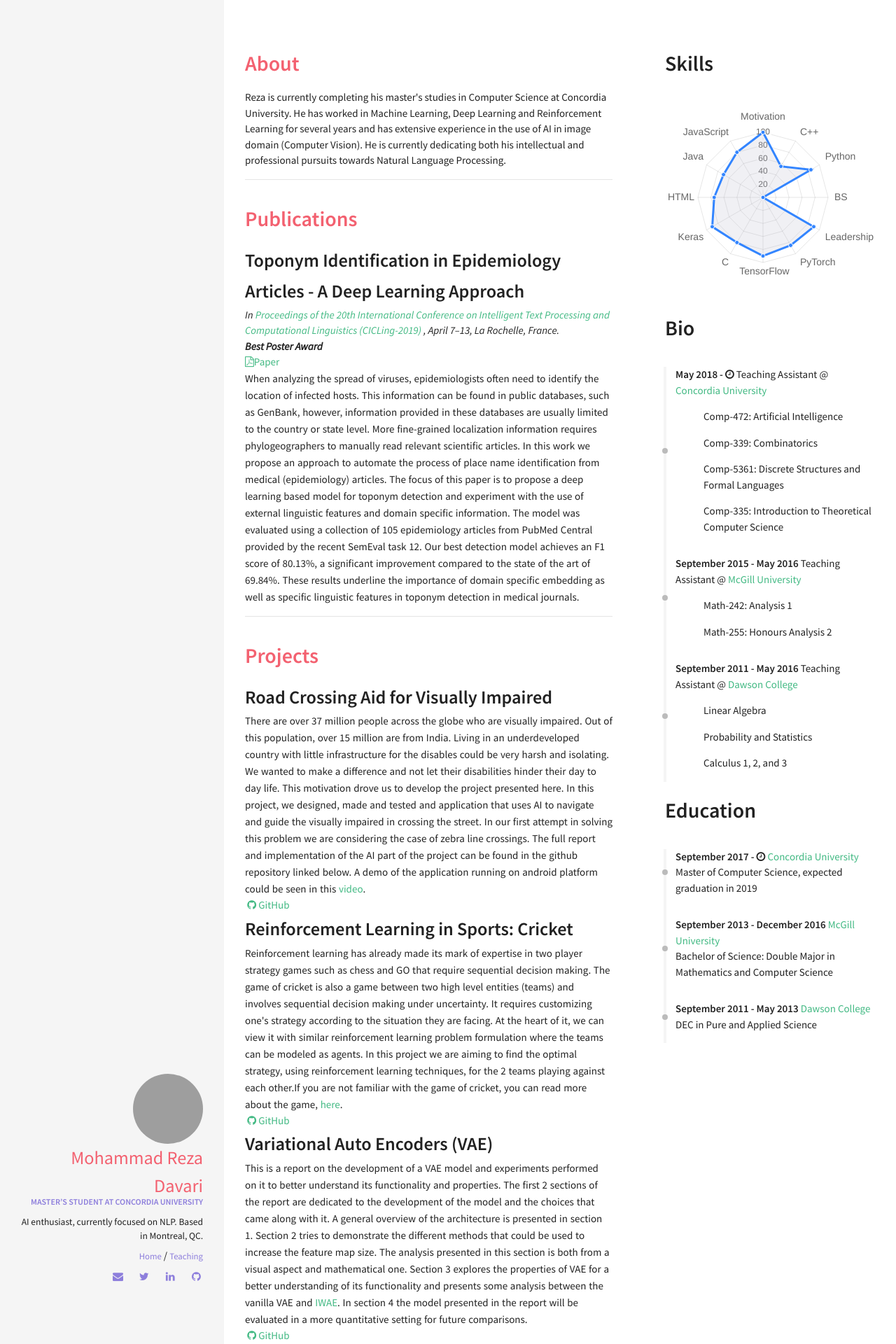
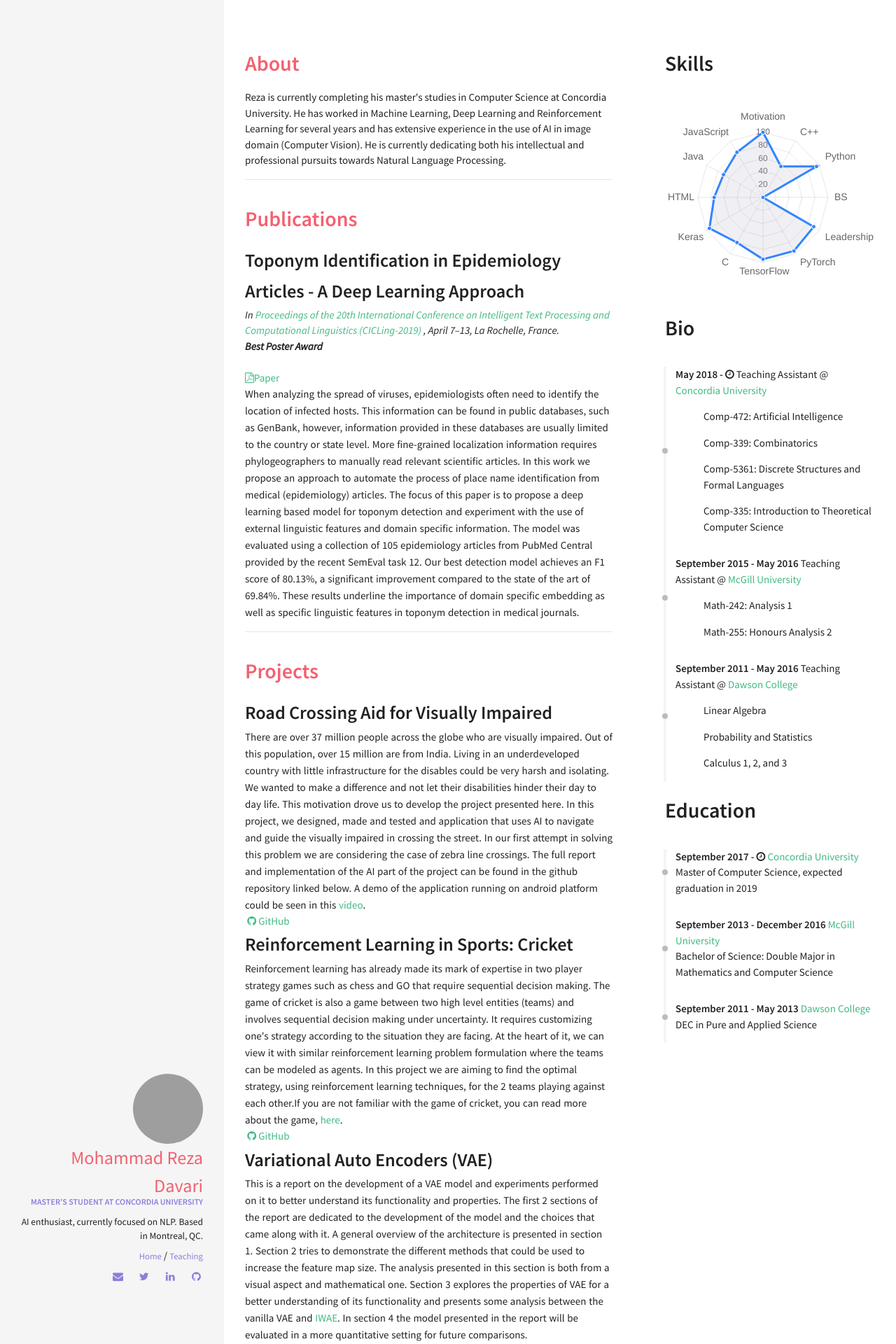
Before and after one commit to rezazzr/davari.io, a Jekyll site: the page built from index.html, in a window 1280 px wide. Shown: the top 1920 px of the page at 70% size. Built offline with Jekyll 4.4.1, drawn with Linux system fonts in a browser that asks for light colours; nearby versions of some CDN libraries.

Commit message:
style updated

```diff
--- a/_data/index/skills.yml
+++ b/_data/index/skills.yml
@@ -3,4 +3,4 @@
 label: Ability
 id : cs
 aspects: Motivation, C++, Python, BS, Leadership, PyTorch, TensorFlow, C, Keras, HTML, Java, JavaScript
-percentage: 100, 55, 85, 0, 90, 85, 90, 80, 90, 75, 70, 80
+percentage: 100, 55, 95, 0, 90, 95, 95, 80, 95, 75, 70, 80
--- a/_includes/sections/publications.html
+++ b/_includes/sections/publications.html
@@ -6,7 +6,7 @@
             <div class="col">
                 <h2 style="margin: 0">{{ publication.name }}</h2>
                   {% if publication.published %}
-                  <i>{{ <publication.published }} </i><br>
+                  <i>{{ <publication.published }} </i><br><br>
                   {% endif %}
                 {% if publication.github %}
                 <a href="{{ publication.github }} " target="_blank"><i class="fa fa-fw fa-github"></i>GitHub</a> &nbsp;
```
